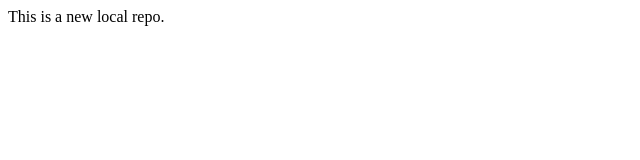
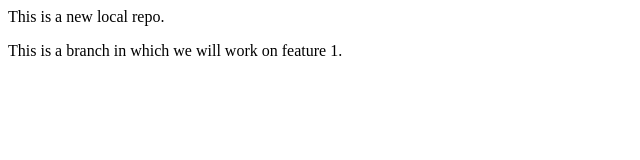
Before and after one commit to GouravPatil157/local-repo, a plain HTML site: page index.html in a window 1280 px wide. Shown: the whole page, without its empty margins (0-640 px from the left). Drawn offline with Linux system fonts and the light colour scheme.

Commit message:
Added feature 1

```diff
--- a/index.html
+++ b/index.html
@@ -1 +1,2 @@
 <p>This is a new local repo.</p>
+<p>This is a branch in which we will work on feature 1.</p>
```
